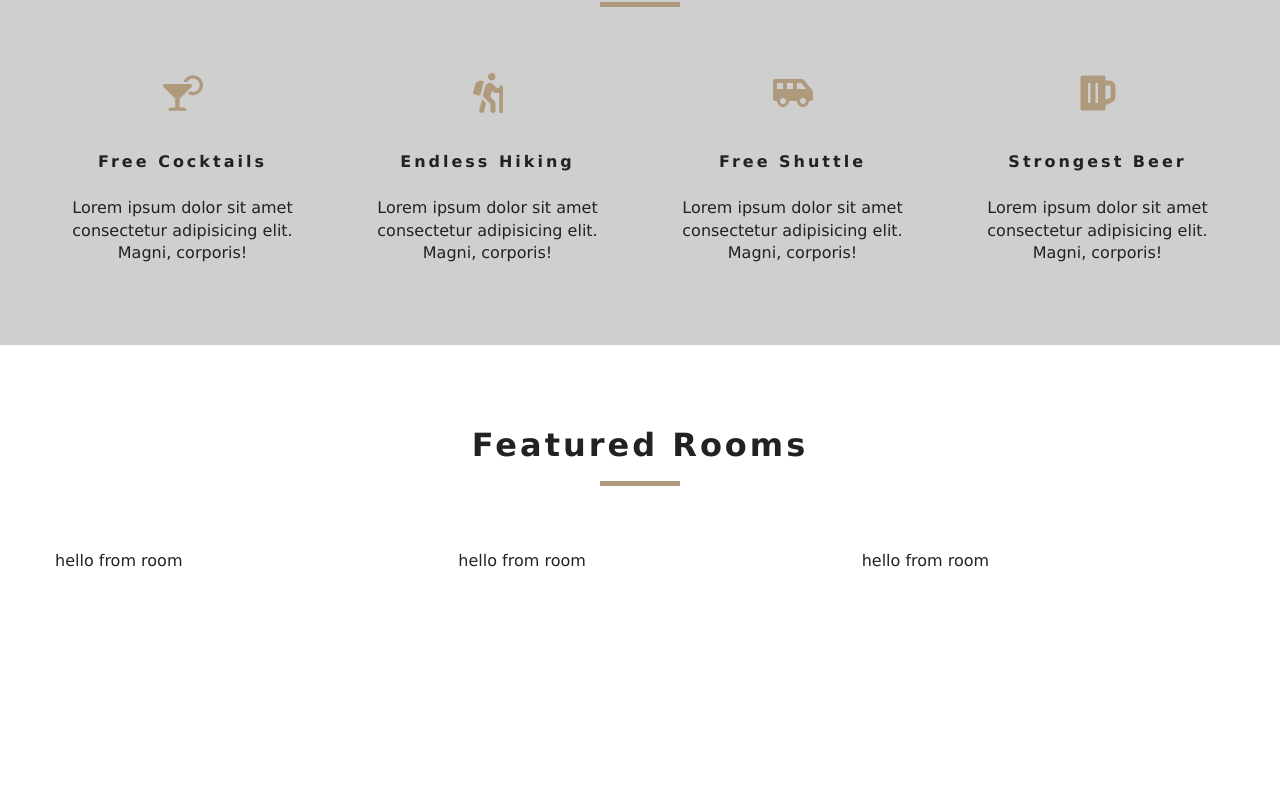
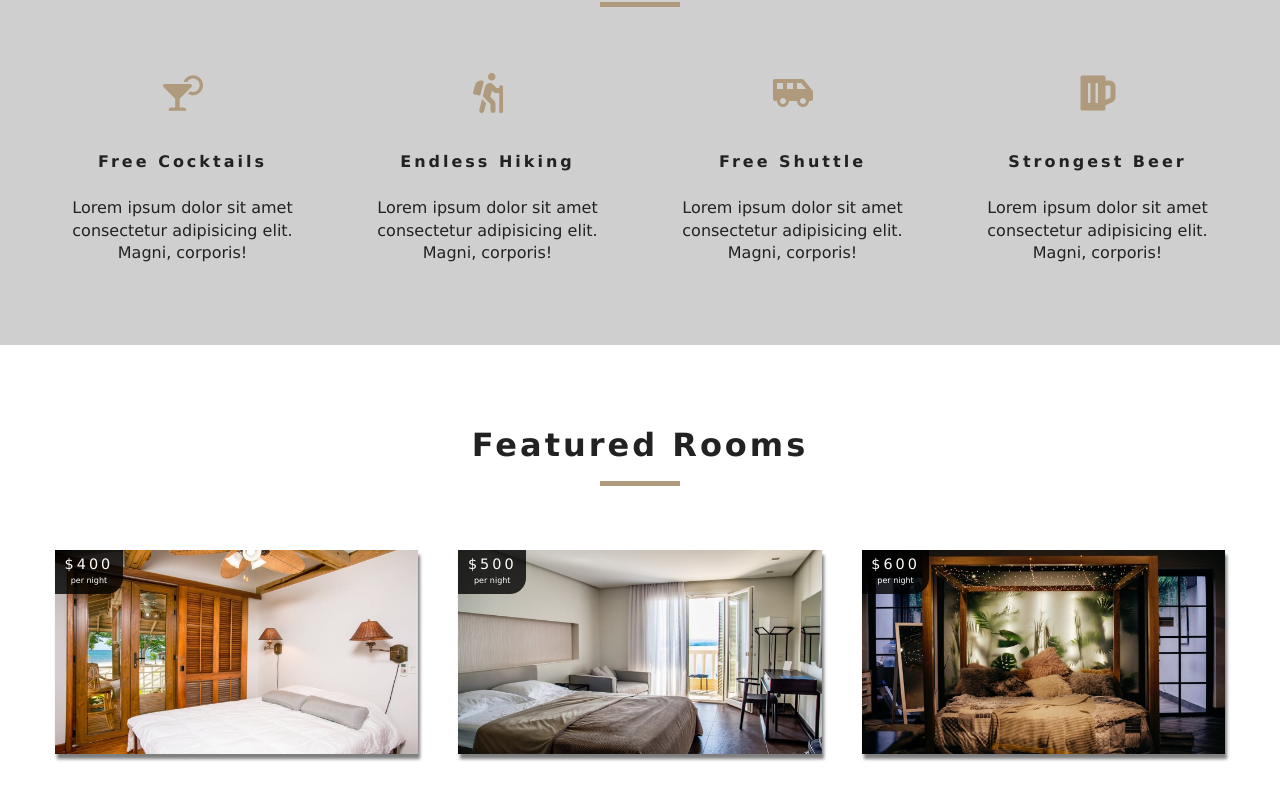
Before and after one commit to joshnho/resort, a React (Create React App) app: page / in a window 1280 px wide. Shown: the part 934-1734 px from the top of the page. Before the commit the page ends 1586 px from the top, so only its background shows below. Built offline with nearby package versions, Linux system fonts and the light colour scheme.

Commit message:
updated featured rooms

```diff
--- a/src/components/Room.js
+++ b/src/components/Room.js
@@ -1,9 +1,19 @@
 import React from 'react'
+import { Link } from 'react-router-dom'
 
-export default function Room() {
+export default function Room({room}) {
+    const {name, slug, images, price} = room
+
     return (
-        <div>
-            hello from room
-        </div>
+        <article className="room">
+            <div className="img-container">
+                <img src={images[0]} alt="single room" />
+                <div className="price-top">
+                    <h6>${price}</h6>
+                    <p>per night</p>
+                </div>
+                <Link to={`/rooms/${slug}`} className="btn-primary room-link">Features</Link>
+            </div>
+        </article>
     )
 }
```
